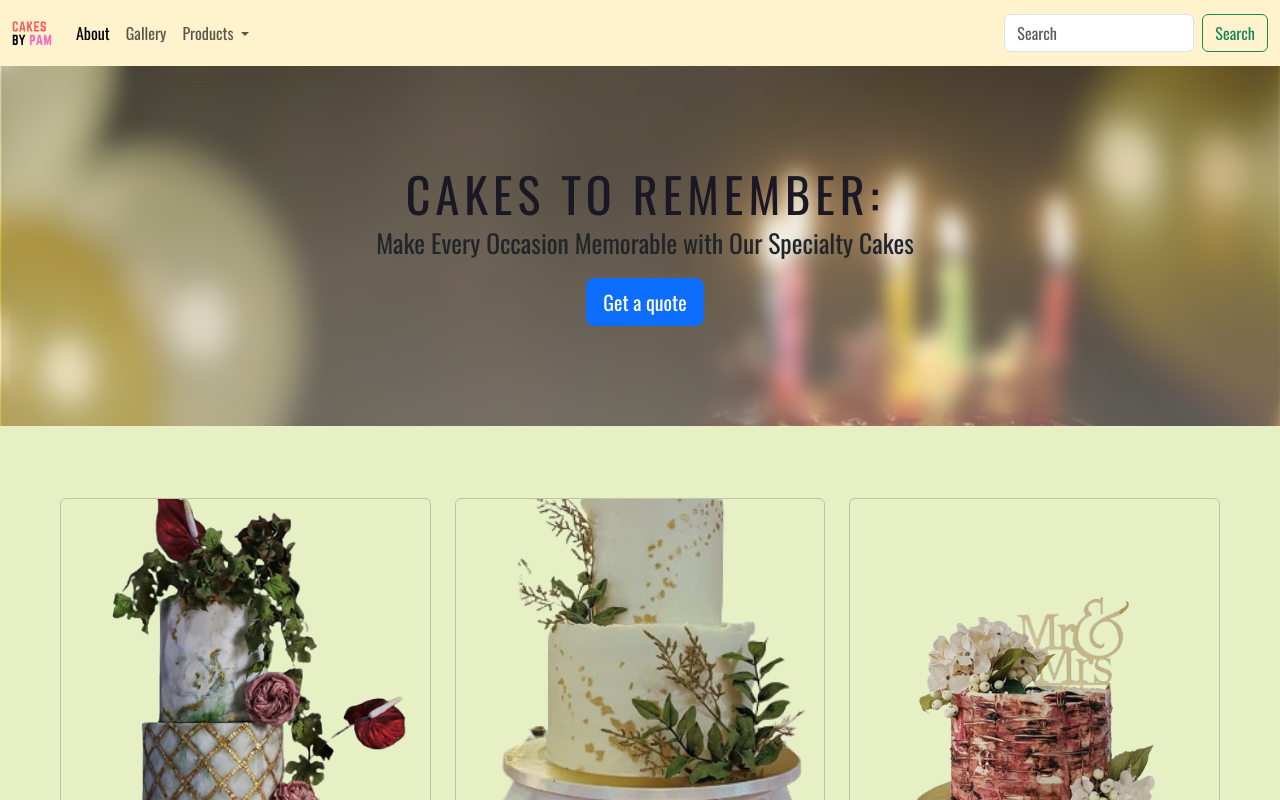
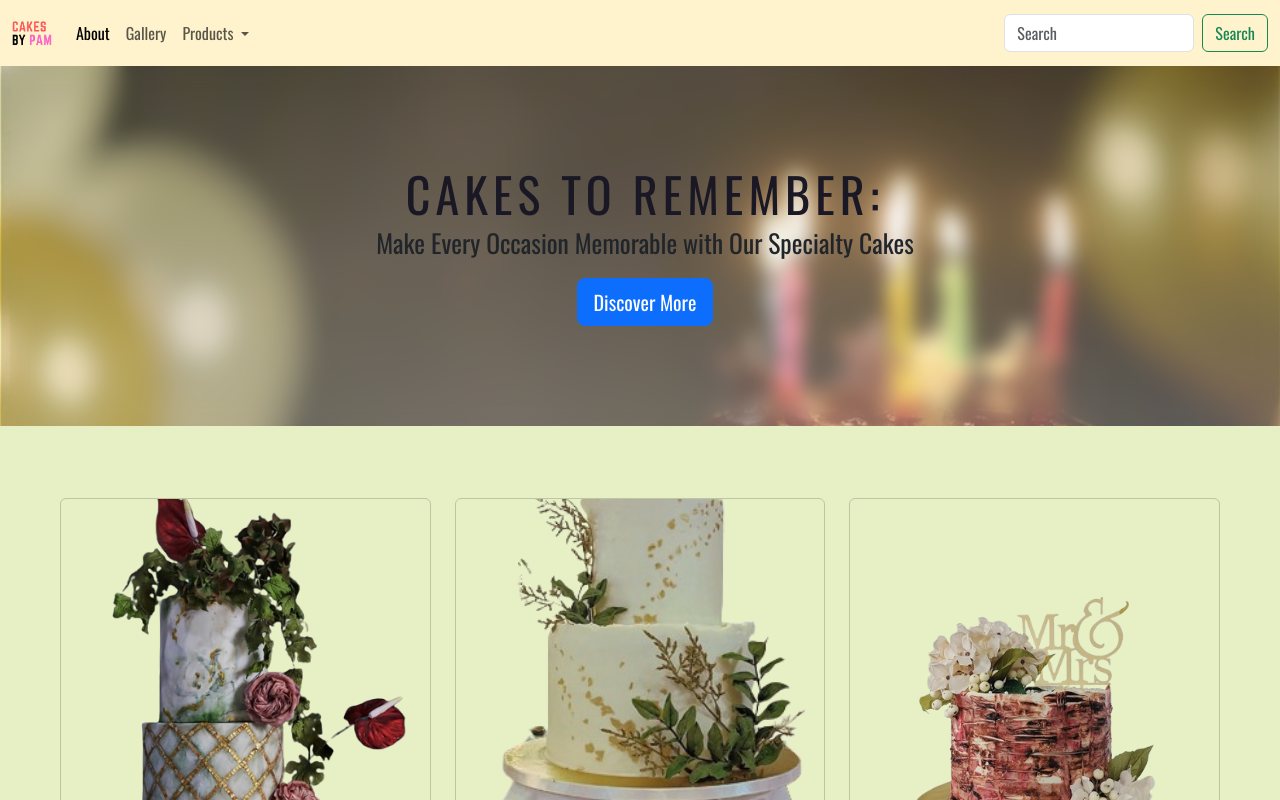
Before and after one commit to Engreyxien/mini-project-1, a plain HTML site: page weddingcake.html in a window 1280 px wide. Shown: the top 800 px of the page. Drawn offline with nearby package versions, Linux system fonts and the light colour scheme.

Commit message:
disover-more

```diff
--- a/weddingcake.html
+++ b/weddingcake.html
@@ -423,7 +423,7 @@ footer .top .logo-details:hover{
         <div class="showcase-container">
             <h1 class="main-title" id="home">Cakes to Remember:</h1>
             <p> Make Every Occasion Memorable with Our Specialty Cakes </p>
-            <a href="#food-menu" class="btn btn-primary btn-lg">Get a quote</a>
+            <a href="#food-menu" class="btn btn-primary btn-lg">Discover More</a>
         </div>
     </section>
     </header>
```
